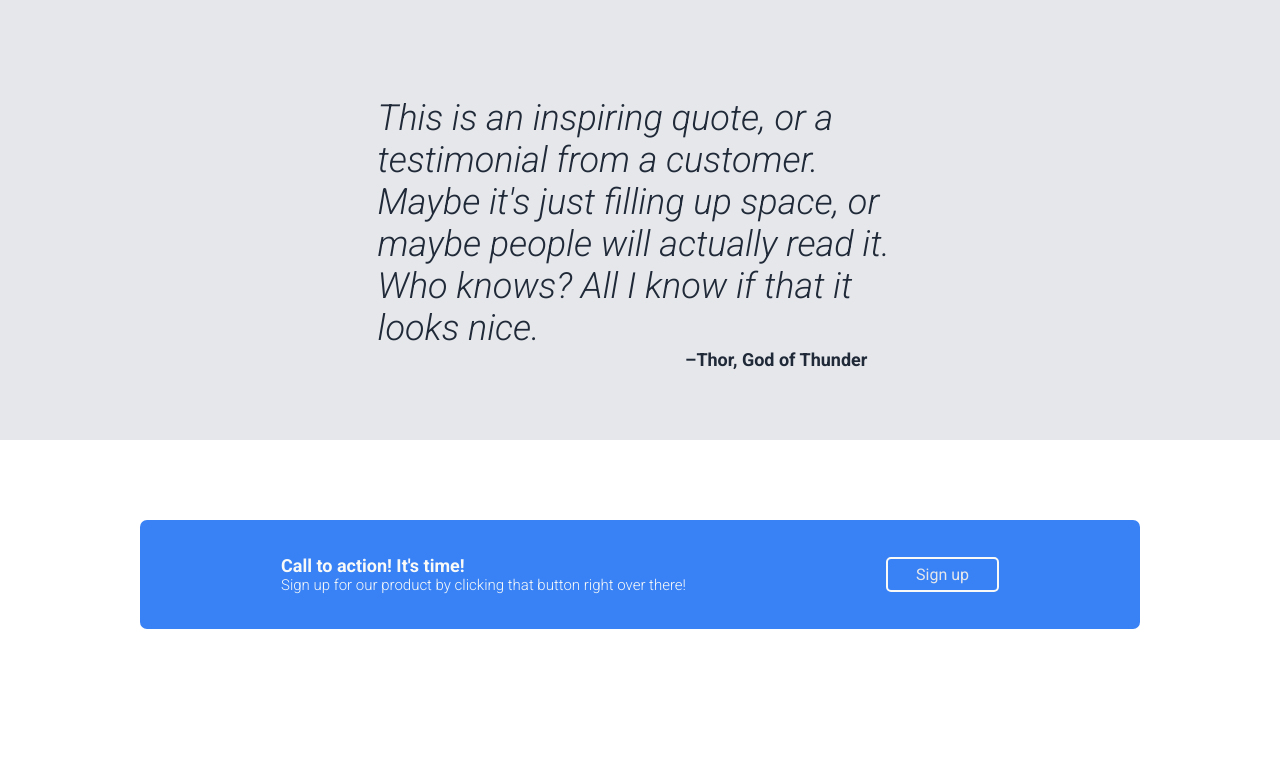
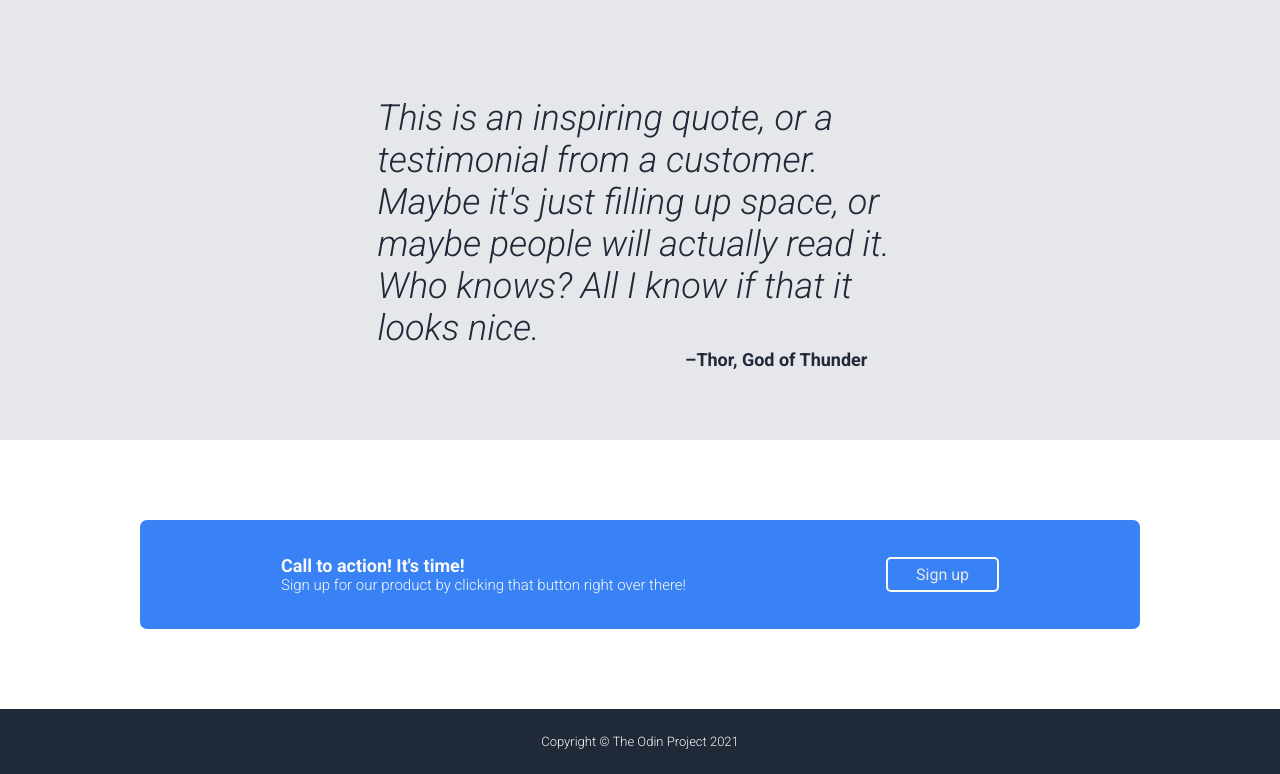
Before and after one commit to zimwick/landing-page, a plain HTML site: page index.html in a window 1280 px wide. Shown: the part 995-1769 px from the top of the page. Before the commit the page ends 1704 px from the top, so only its background shows below. Drawn offline with Linux system fonts and the light colour scheme.

Commit message:
Create footer

```diff
--- a/index.html
+++ b/index.html
@@ -102,5 +102,9 @@
         </div>
       </div>
     </section>
+
+    <footer>
+      <p>Copyright &copy; The Odin Project 2021</p>
+    </footer>
   </body>
 </html>
--- a/style.css
+++ b/style.css
@@ -193,3 +193,12 @@ blockquote {
 .cta-btn:active {
   background-color: #4b8df6;
 }
+
+footer {
+  background-color: #1f2937;
+  color: #f9faf8;
+  text-align: center;
+  padding: 25px 0;
+  font-weight: 300;
+  font-size: 13px;
+}
```
